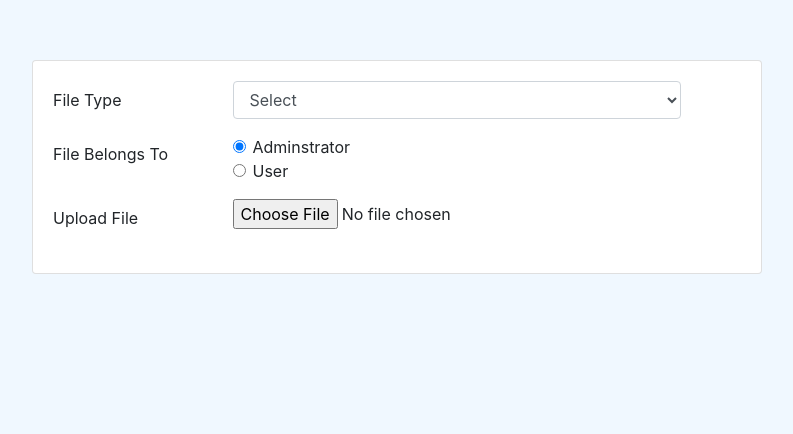
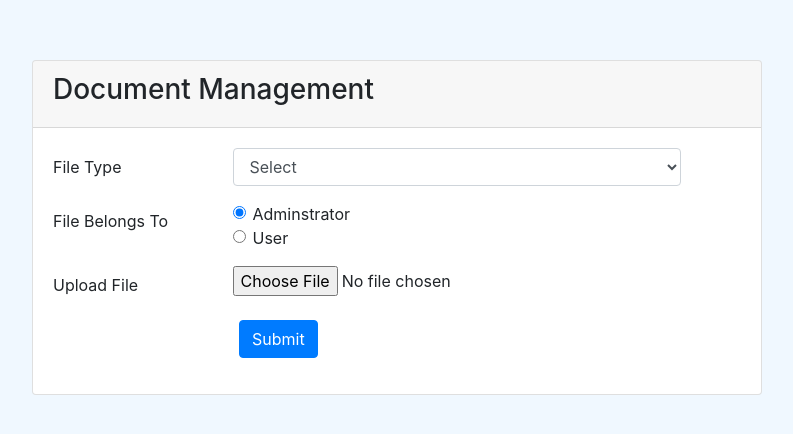
Before and after one commit to Kris-2015/hackernews_app, a React (Create React App) app: page / in a window 1280 px wide. Shown: the top 434 px of the page, without its empty margins (203-996 px from the left). Built offline with nearby package versions, Linux system fonts and the light colour scheme.

Commit message:
new-page Add button and Fix css issue

```diff
--- a/src/App.css
+++ b/src/App.css
@@ -9,3 +9,7 @@
     top: 60px !important;
     left: 150px !important;
 }
+
+.submit-btn {
+    margin-left: 28%;
+}
--- a/src/App.js
+++ b/src/App.js
@@ -20,6 +20,9 @@ class App extends Component {
                 <div className="row">
                     <div className="col-sm-8">
                         <div className="card">
+                            <div className="card-header">
+                                <h3>Document Management</h3>
+                            </div>
                             <div className="card-body">
                                 <form>
                                     <div className="form-group row">
@@ -56,6 +59,9 @@ class App extends Component {
                                             <input type="file" className="form-control-file" id="upload-file" />
                                         </div>
                                     </div>
+                                    <div className="form-group row">
+                                        <button type="button" class="submit-btn btn btn-primary">Submit</button>
+                                    </div>
                                 </form>
                             </div>
                         </div>
```
Also changed, not shown: 1 other file (tests, documents, lock files or other folders).
